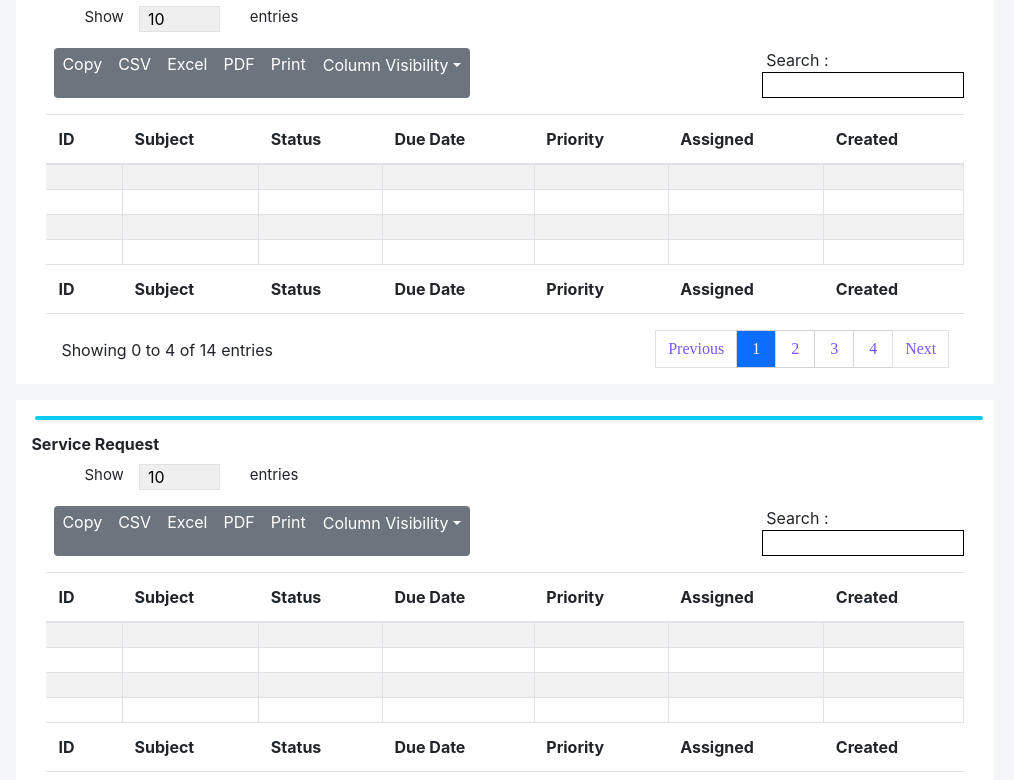
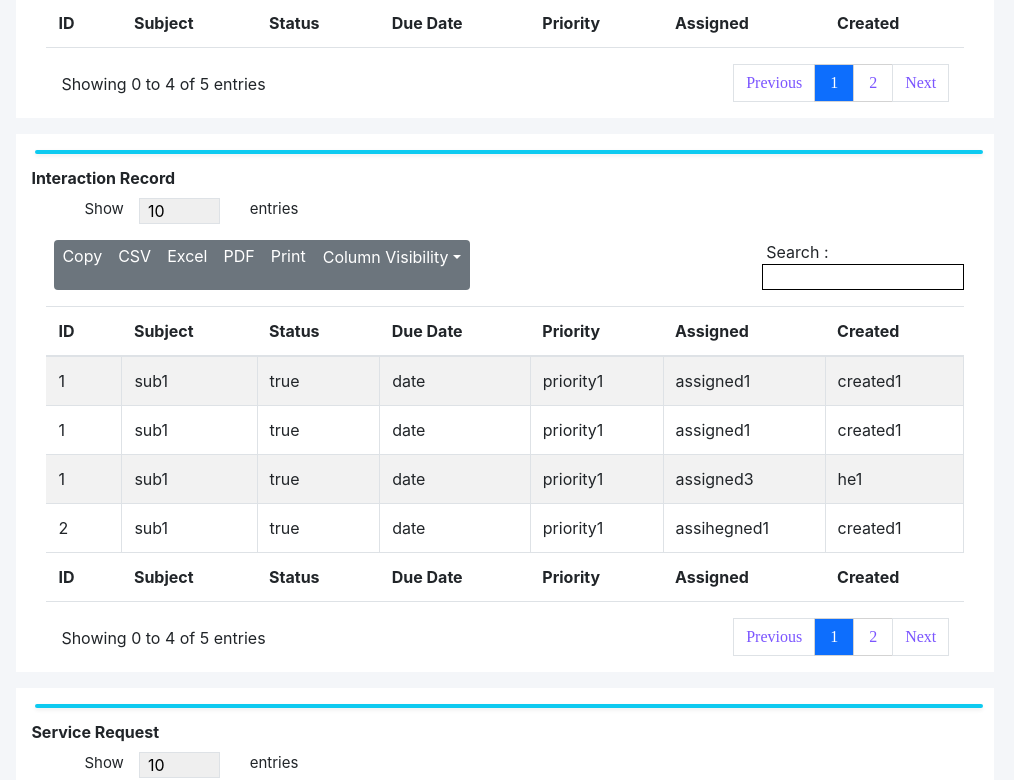
Before and after one commit to VikashSingh1372/IndsacCRMFrontend, a React (Create React App) app: page /customer-details in a window 1280 px wide. Shown: the part 1823-2603 px from the top of the page, without its empty margins (250-1264 px from the left). Built offline with nearby package versions, Linux system fonts and the light colour scheme; a web font is replaced by a local one.

Commit message:
Task Completed

```diff
--- a/src/User/CrmDashBoardTable.jsx
+++ b/src/User/CrmDashBoardTable.jsx
@@ -1,7 +1,7 @@
 import React, { useState } from "react";
 import { FaArrowDownShortWide } from "react-icons/fa6";
 import { HiMiniArrowsUpDown } from "react-icons/hi2";
-import data from "../Utils/table1.json";
+import data from "../Utils/table2.json";
 import copy from "clipboard-copy";
 import Papa from "papaparse";
 import { AiFillCaretDown } from "react-icons/ai";
@@ -10,9 +10,9 @@ import jsPDF from "jspdf";
 import "../Style/CrmDashBoardTable.css";
 import OutsideClickHandler from "react-outside-click-handler";
 
-function CrmDashBoardTable() {
+function CrmDashBoardTable({ entriesPerPage }) {
   const [currentPage, setCurrentPage] = useState(1);
-  const [itemsPerPage] = useState(8);
+  const itemsPerPage = entriesPerPage;
   const [value, setValue] = useState("");
   const startIndex = (currentPage - 1) * itemsPerPage;
   const endIndex = Math.min(startIndex + itemsPerPage, data.length);
@@ -666,7 +666,7 @@ function CrmDashBoardTable() {
           </tfoot>
         </table>
       </div>
-      <div className="pagination">
+      <div className="pagination mb-3">
         <div className="col-sm-12 col-md-5 pagi-1 pt-2">
           Showing {startIndex} to {endIndex} of {totalEntries} entries
         </div>
--- a/src/User/CrmDashboard.jsx
+++ b/src/User/CrmDashboard.jsx
@@ -83,6 +83,12 @@ function CrmDashboard() {
   const chartOptions = {
     responsive: true,
     maintainAspectRatio: false,
+  };
+
+  const [entriesPerPage, setEntriesPerPage] = useState(10); // Initial value of entries per page
+
+  const handleEntriesPerPageChange = (e) => {
+    setEntriesPerPage(parseInt(e.target.value, 10));
   };
 
   const greetings = ["Good Morning 🌄", "Good Afternoon 🌇", "Good Evening 🌃"];
@@ -200,7 +206,48 @@ function CrmDashboard() {
           </div>
         </div>
       </div>
-      <CrmDashBoardTable />
+      <div className="col-12 d-flex justify-content-center">
+        <div className="bg-white col-12 mt-3">
+          <div className="d-flex justify-content-right">
+            <div className="bg-info col-12 m-1 mt-3 rounded shadow-sm elevation-2 pt-1"></div>
+          </div>
+          <label className="ml-6 pt-2  m-0" style={{ "font-weight": "700" }}>
+            Service Request
+          </label>
+
+          <div className="d-flex ">
+            <div className="col-12 ">
+              <div className="col-12 d-flex m-2 mb-3">
+              <div className="col-4 d-flex justify-content-start">
+                <label htmlFor="" className="m-0 p-0" style={{ fontSize: 15 }}>
+                  <span>Show</span>
+                </label>
+                <div className="col-5">
+                  <select
+                    name="entriesPerPage"
+                    id="entriesPerPage"
+                    className="border w-100 pl-2"
+                    value={entriesPerPage}
+                    onChange={handleEntriesPerPageChange}
+                  >
+                    <option value="10">10</option>
+                    <option value="20">20</option>
+                    <option value="30">30</option>
+                    {/* Add more options as needed */}
+                  </select>
+                </div>
+                <div className="col-4 d-flex justify-content-start">
+                  <label htmlFor="" className="m-0 p-0" style={{ fontSize: 15 }}>
+                    <span>entries</span>
+                  </label>
+                </div>
+              </div>
+              </div>
+              <CrmDashBoardTable entriesPerPage={entriesPerPage} />
+            </div>
+          </div>
+        </div>
+      </div>
     </>
   );
 }
--- a/src/Utils/table1.json
+++ b/src/Utils/table1.json
@@ -1,100 +1,47 @@
 [
     {
-        "renderingengine":"Trident",
-        "browser":"Internet Explorer 4.0",
-        "platform":"Win 95+",
-        "engineversion":"4",
-        "cssgrade":"x"
+        "id":"1",
+        "subject":"sub1",
+        "status":"true",
+        "duedate":"date",
+        "priority":"priority1",
+        "assigned":"assignehed1",
+        "created":"created1"
     },
     {
-        "renderingengine":"Trident",
-        "browser":"Internet Explorer 5.0",
-        "platform":"Win 95+",
-        "engineversion":"6",
-        "cssgrade":"C"
+        "id":"2",
+        "subject":"sub1",
+        "status":"true",
+        "duedate":"date",
+        "priority":"priority1",
+        "assigned":"assihegned1",
+        "created":"created1"
     },
     {
-        "renderingengine":"Trident",
-        "browser":"Internet Explorer 4.0",
-        "platform":"Win 95+",
-        "engineversion":"9",
-        "cssgrade":"A"
+        "id":"1",
+        "subject":"sub1",
+        "status":"true",
+        "duedate":"date",
+        "priority":"priority1",
+        "assigned":"assigned3",
+        "created":"he1"
     },
     {
-        "renderingengine":"Trident",
-        "browser":"Internet Explorer 5.0",
-        "platform":"Win 95+",
-        "engineversion":"3",
-        "cssgrade":"C"
+        "id":"1",
+        "subject":"sub1",
+        "status":"true",
+        "duedate":"date",
+        "priority":"priority1",
+        "assigned":"assigned1",
+        "created":"created1"
     },
     {
-        "renderingengine":"Trident",
-        "browser":"Internet Explorer 5.5",
-        "platform":"Win 95+",
-        "engineversion":"5.5",
-        "cssgrade":"A"
-    },
-    {
-        "renderingengine":"Gecko",
-        "browser":"Firefox 1.0",
-        "platform":"Win 98+ / OSX.2+",
-        "engineversion":"2.7",
-        "cssgrade":"A"
-    },
-    {
-        "renderingengine":"Trident",
-        "browser":"Internet Explorer 5.8",
-        "platform":"Win 95+",
-        "engineversion":"4.5",
-        "cssgrade":"A"
-    },
-    {
-        "renderingengine":"Gecko",
-        "browser":"Firefox 1.0",
-        "platform":"Win 98+ / OSX.2+",
-        "engineversion":"1.7",
-        "cssgrade":"C"
-    },
-    {
-        "renderingengine":"Gecko",
-        "browser":"Firefox 1.5",
-        "platform":"Win 98+ / OSX.2+",
-        "engineversion":"1.8",
-        "cssgrade":"A"
-    },
-    {
-        "renderingengine":"Gecko",
-        "browser":"Firefox 2.2",
-        "platform":"Win 2k+ / OSX.3+",
-        "engineversion":"1.9",
-        "cssgrade":"A"
-    },
-    {
-        "renderingengine":"Gecko",
-        "browser":"Netscape Browser 8",
-        "platform":"Win 98+ / OSX.2+",
-        "engineversion":"1.8",
-        "cssgrade":"A"
-    },
-    {
-        "renderingengine":"Webkit",
-        "browser":"Firefox 1.5",
-        "platform":"OSX.4+",
-        "engineversion":"420.1",
-        "cssgrade":"C"
-    },
-    {
-        "renderingengine":"Webkit",
-        "browser":"Safari 2.0",
-        "platform":"iPod",
-        "engineversion":"420",
-        "cssgrade":"A"
-    },
-    {
-        "renderingengine":"Webkit",
-        "browser":"Netscape Browser 8",
-        "platform":"S60",
-        "engineversion":"413",
-        "cssgrade":"x"
+        "id":"1",
+        "subject":"sub1",
+        "status":"true",
+        "duedate":"date",
+        "priority":"priority1",
+        "assigned":"assigned1",
+        "created":"created1"
     }
 ]
--- /dev/null
+++ b/src/Utils/table2.json
@@ -0,0 +1,100 @@
+[
+    {
+        "renderingengine":"Trident",
+        "browser":"Internet Explorer 4.0",
+        "platform":"Win 95+",
+        "engineversion":"4",
+        "cssgrade":"x"
+    },
+    {
+        "renderingengine":"Trident",
+        "browser":"Internet Explorer 5.0",
+        "platform":"Win 95+",
+        "engineversion":"6",
+        "cssgrade":"C"
+    },
+    {
+        "renderingengine":"Trident",
+        "browser":"Internet Explorer 4.0",
+        "platform":"Win 95+",
+        "engineversion":"9",
+        "cssgrade":"A"
+    },
+    {
+        "renderingengine":"Trident",
+        "browser":"Internet Explorer 5.0",
+        "platform":"Win 95+",
+        "engineversion":"3",
+        "cssgrade":"C"
+    },
+    {
+        "renderingengine":"Trident",
+        "browser":"Internet Explorer 5.5",
+        "platform":"Win 95+",
+        "engineversion":"5.5",
+        "cssgrade":"A"
+    },
+    {
+        "renderingengine":"Gecko",
+        "browser":"Firefox 1.0",
+        "platform":"Win 98+ / OSX.2+",
+        "engineversion":"2.7",
+        "cssgrade":"A"
+    },
+    {
+        "renderingengine":"Trident",
+        "browser":"Internet Explorer 5.8",
+        "platform":"Win 95+",
+        "engineversion":"4.5",
+        "cssgrade":"A"
+    },
+    {
+        "renderingengine":"Gecko",
+        "browser":"Firefox 1.0",
+        "platform":"Win 98+ / OSX.2+",
+        "engineversion":"1.7",
+        "cssgrade":"C"
+    },
+    {
+        "renderingengine":"Gecko",
+        "browser":"Firefox 1.5",
+        "platform":"Win 98+ / OSX.2+",
+        "engineversion":"1.8",
+        "cssgrade":"A"
+    },
+    {
+        "renderingengine":"Gecko",
+        "browser":"Firefox 2.2",
+        "platform":"Win 2k+ / OSX.3+",
+        "engineversion":"1.9",
+        "cssgrade":"A"
+    },
+    {
+        "renderingengine":"Gecko",
+        "browser":"Netscape Browser 8",
+        "platform":"Win 98+ / OSX.2+",
+        "engineversion":"1.8",
+        "cssgrade":"A"
+    },
+    {
+        "renderingengine":"Webkit",
+        "browser":"Firefox 1.5",
+        "platform":"OSX.4+",
+        "engineversion":"420.1",
+        "cssgrade":"C"
+    },
+    {
+        "renderingengine":"Webkit",
+        "browser":"Safari 2.0",
+        "platform":"iPod",
+        "engineversion":"420",
+        "cssgrade":"A"
+    },
+    {
+        "renderingengine":"Webkit",
+        "browser":"Netscape Browser 8",
+        "platform":"S60",
+        "engineversion":"413",
+        "cssgrade":"x"
+    }
+]
```
